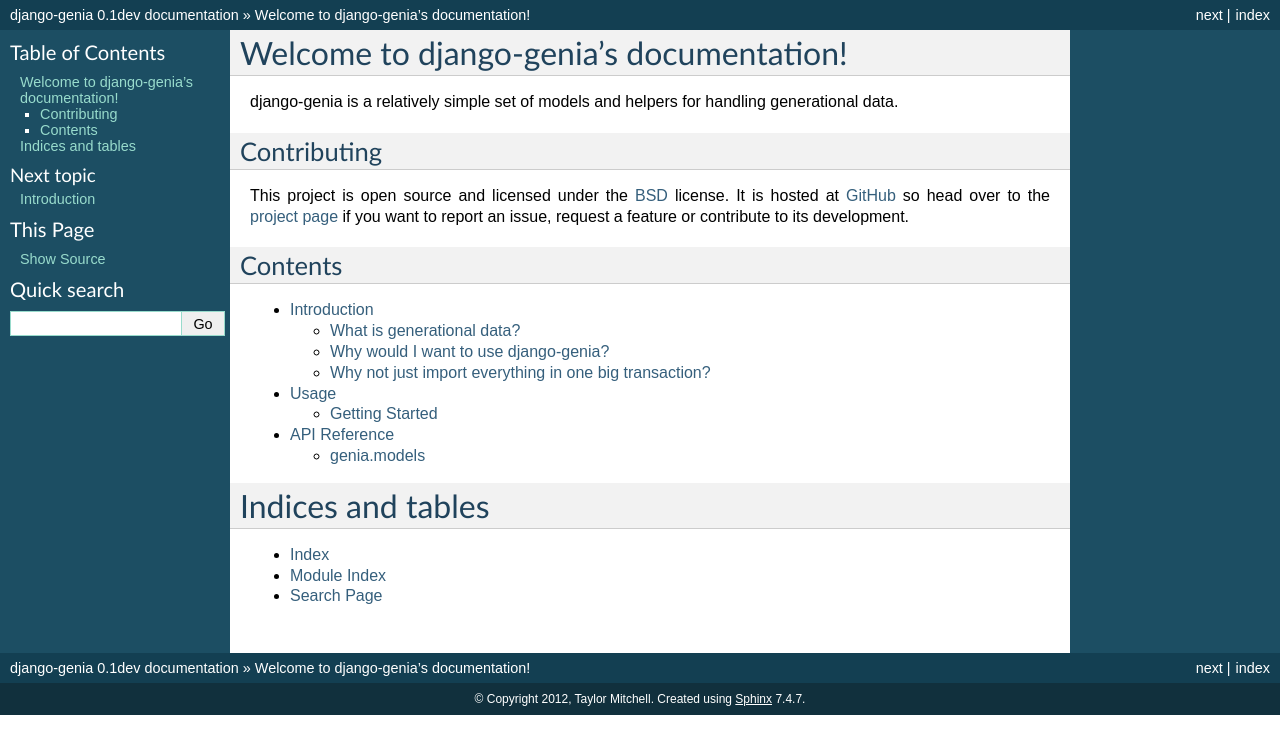
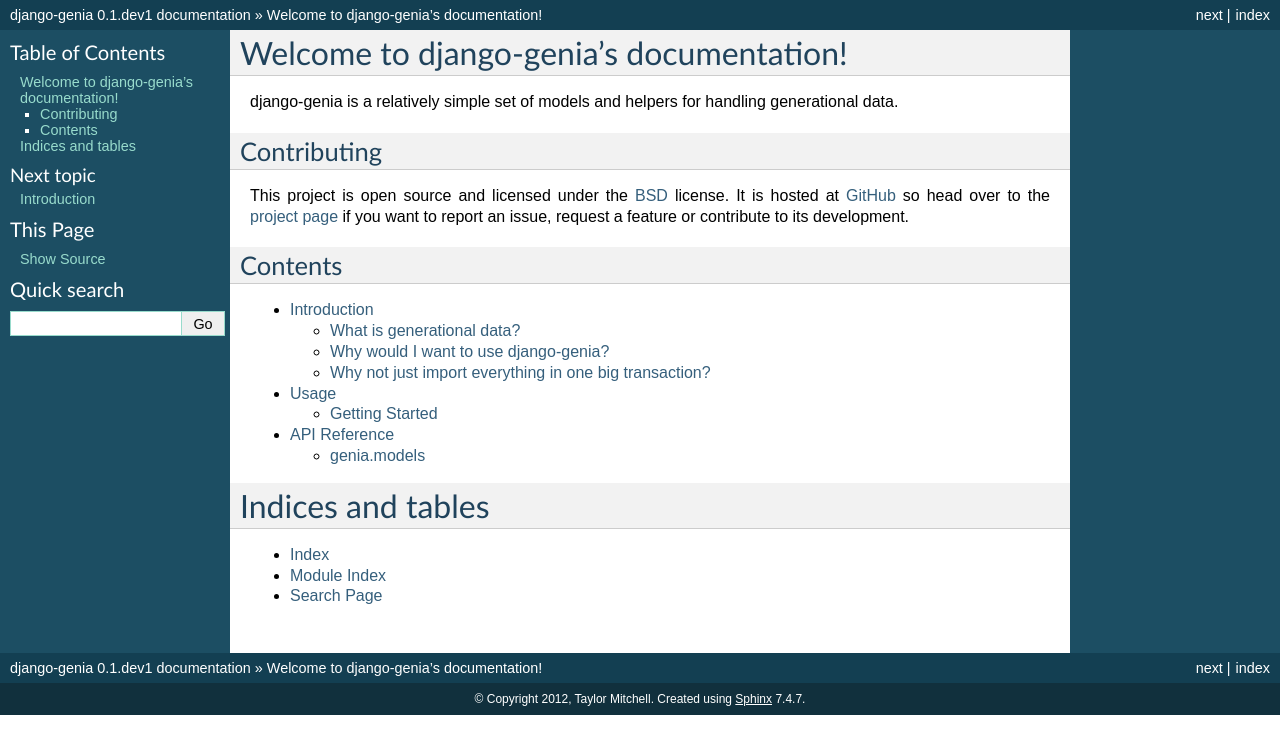
Before and after one commit to tmitchell/django-genia, a Sphinx documentation site: the page built from docs/index.rst, in a window 1280 px wide. Shown: the top 754 px of the page. Built offline with Sphinx 7.4.7, drawn with Linux system fonts in a browser that asks for light colours.

Commit message:
Use PEP-0386 compatible version strings

```diff
--- a/docs/conf.py
+++ b/docs/conf.py
@@ -49,9 +49,10 @@
 # built documents.
 #
 # The short X.Y version.
-version = '0.1dev'
+import genia
+version = '.'.join(str(v) for v in genia.version[0])
 # The full version, including alpha/beta/rc tags.
-release = '0.1dev'
+release = genia.__version__
 
 # The language for content autogenerated by Sphinx. Refer to documentation
 # for a list of supported languages.
--- a/genia/__init__.py
+++ b/genia/__init__.py
@@ -1 +1,3 @@
-__version__ = '0.1dev'
+# PEP-0386 compatible versioning, courtesy of verlib
+version = ((0, 1), ('f',), ('dev', 1))
+__version__ = '0.1.dev1'
```
